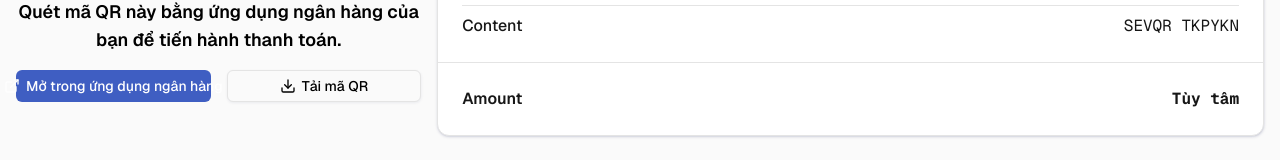
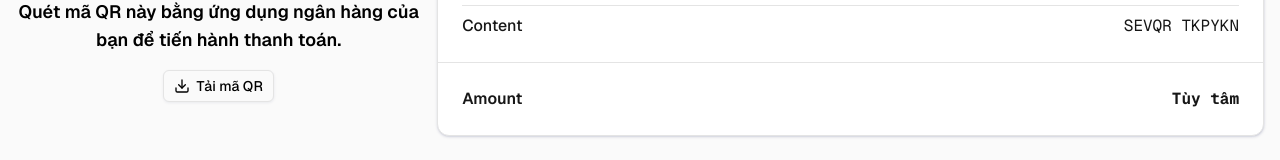
Before and after one commit to tiesen243/nuoi-tao, a Next.js app: page /nuoi in a window 1280 px wide. Shown: the part 317-477 px from the top of the page. Built offline with nearby package versions, Linux system fonts and the light colour scheme.

Commit message:
chore: minor changes

```diff
--- a/app/nuoi/page.tsx
+++ b/app/nuoi/page.tsx
@@ -32,10 +32,6 @@ export default function NuoiPage() {
           toán.
         </CardTitle>
 
-        <div className='grid grid-cols-2 gap-4'>
-          <Button size='sm'>
-            <ExternalLinkIcon /> Mở trong ứng dụng ngân hàng
-          </Button>
         <Button variant='outline' size='sm' asChild>
           <a
             href='https://qr.sepay.vn/img?acc=109876529294&bank=VietinBank&des=SEVQR+TKPYKN'
@@ -44,7 +40,6 @@ export default function NuoiPage() {
             <DownloadIcon /> Tải mã QR
           </a>
         </Button>
-        </div>
       </section>
 
       <section className='bg-card text-card-foreground flex flex-col gap-6 rounded-xl border py-6 shadow-sm md:col-span-2'>
```
Lines whose indentation alone changed are shown as unchanged.
